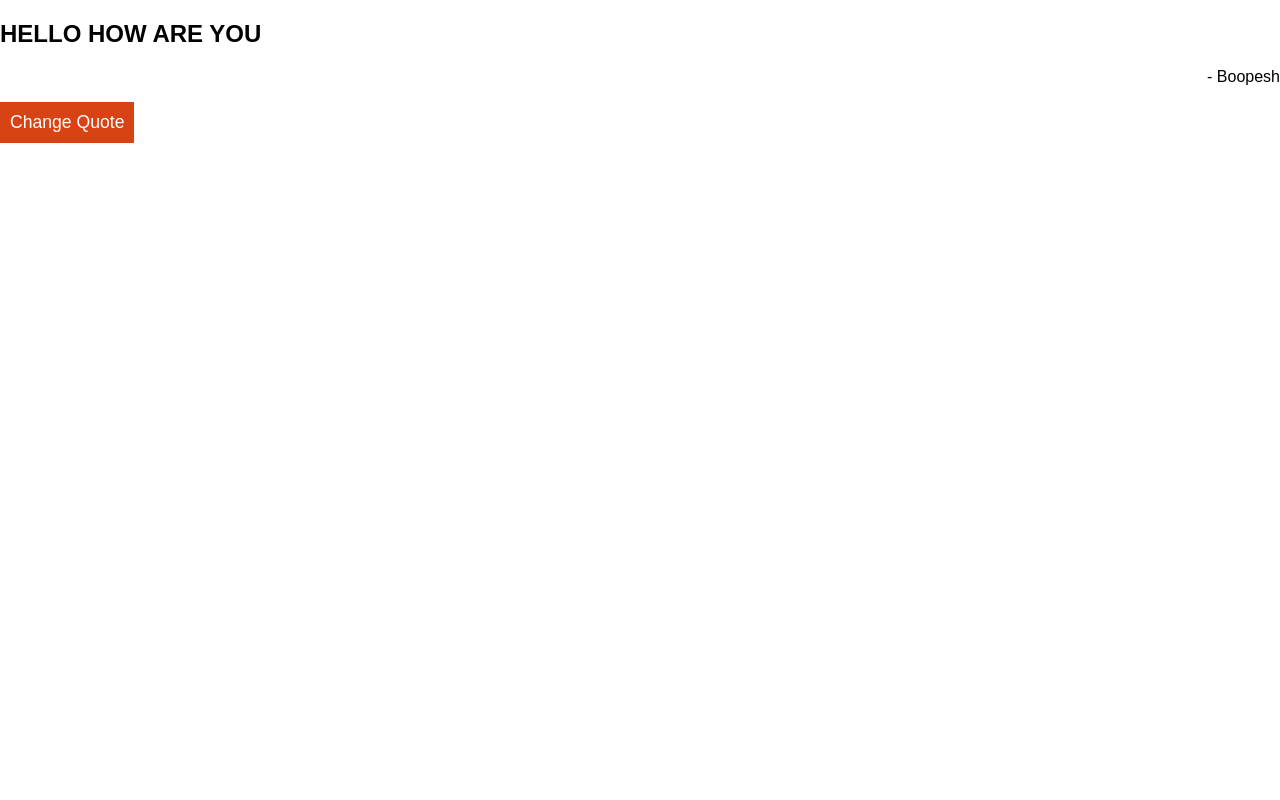
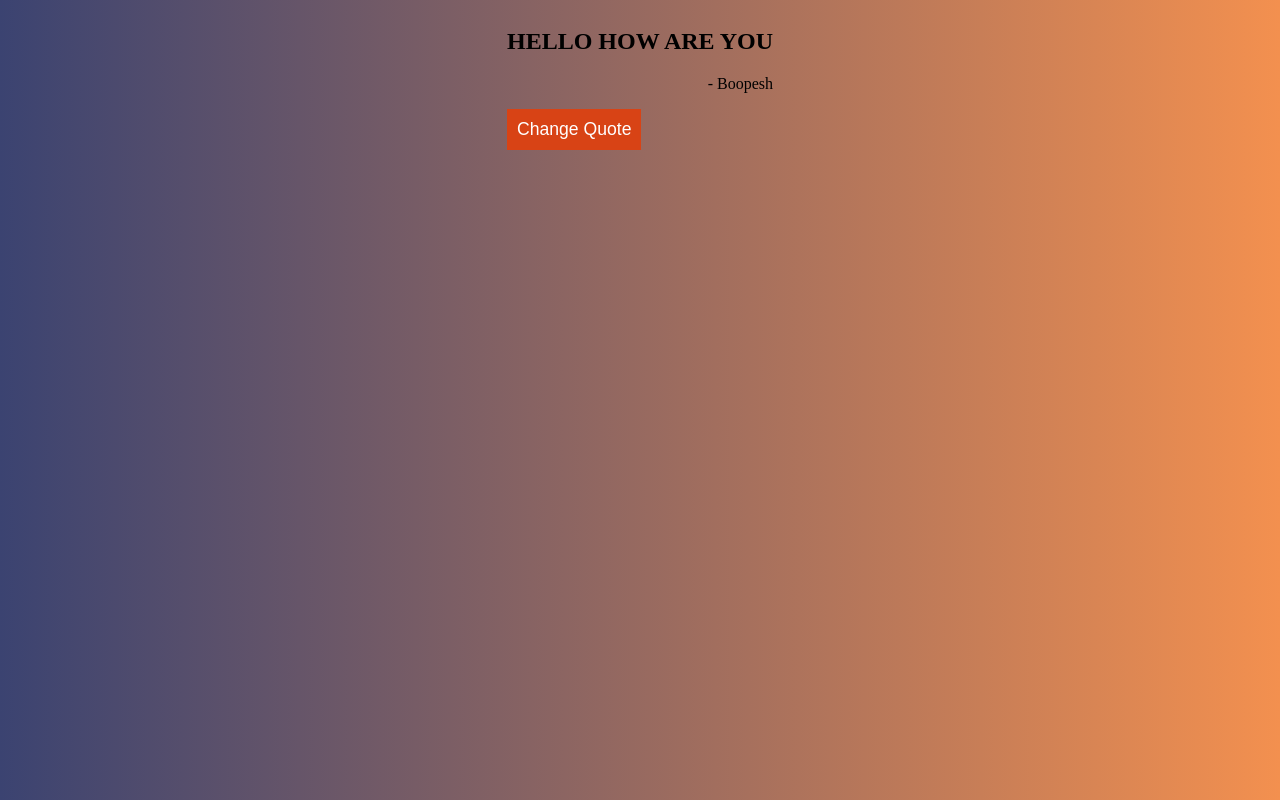
Before and after one commit to boopeshmahendran/random-quotes, a React (Create React App) app: page / in a window 1280 px wide. Built offline with nearby package versions, Linux system fonts and the light colour scheme.

Commit message:
Added styling to the page in src/index.css

```diff
--- a/src/index.css
+++ b/src/index.css
@@ -1,5 +1,14 @@
 body {
-  margin: 0;
-  padding: 0;
-  font-family: sans-serif;
+    /* gradient background */
+    background: #F3904F; /* fallback for old browsers */
+    background: -webkit-linear-gradient(to left, #F3904F , #3B4371); /* Chrome 10-25, Safari 5.1-6 */
+    background: linear-gradient(to left, #F3904F , #3B4371); /* W3C, IE 10+/ Edge, Firefox 16+, Chrome 26+, Opera 12+, Safari 7+ */
 }
+h1 {
+    text-align: center;
+    color: white;
+}
+#root {
+    display: flex;
+    justify-content: center;
+}
```
